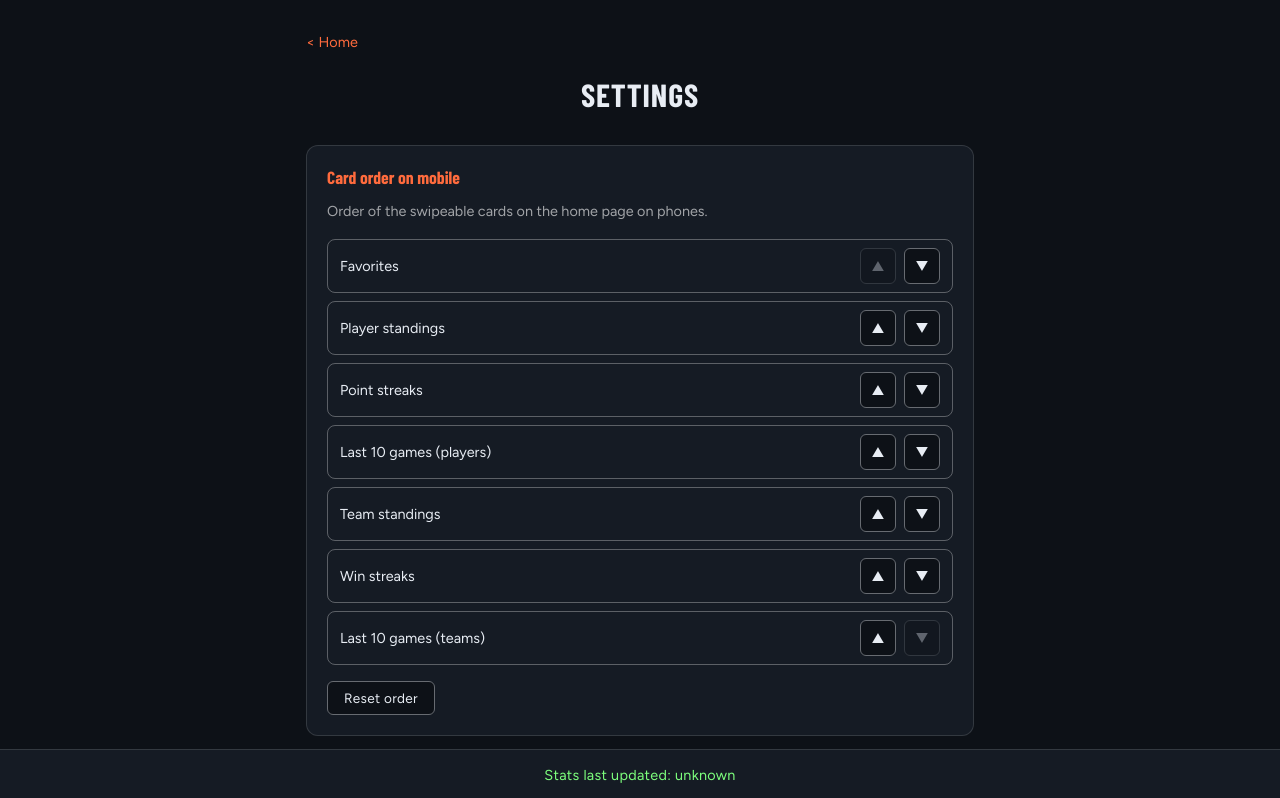
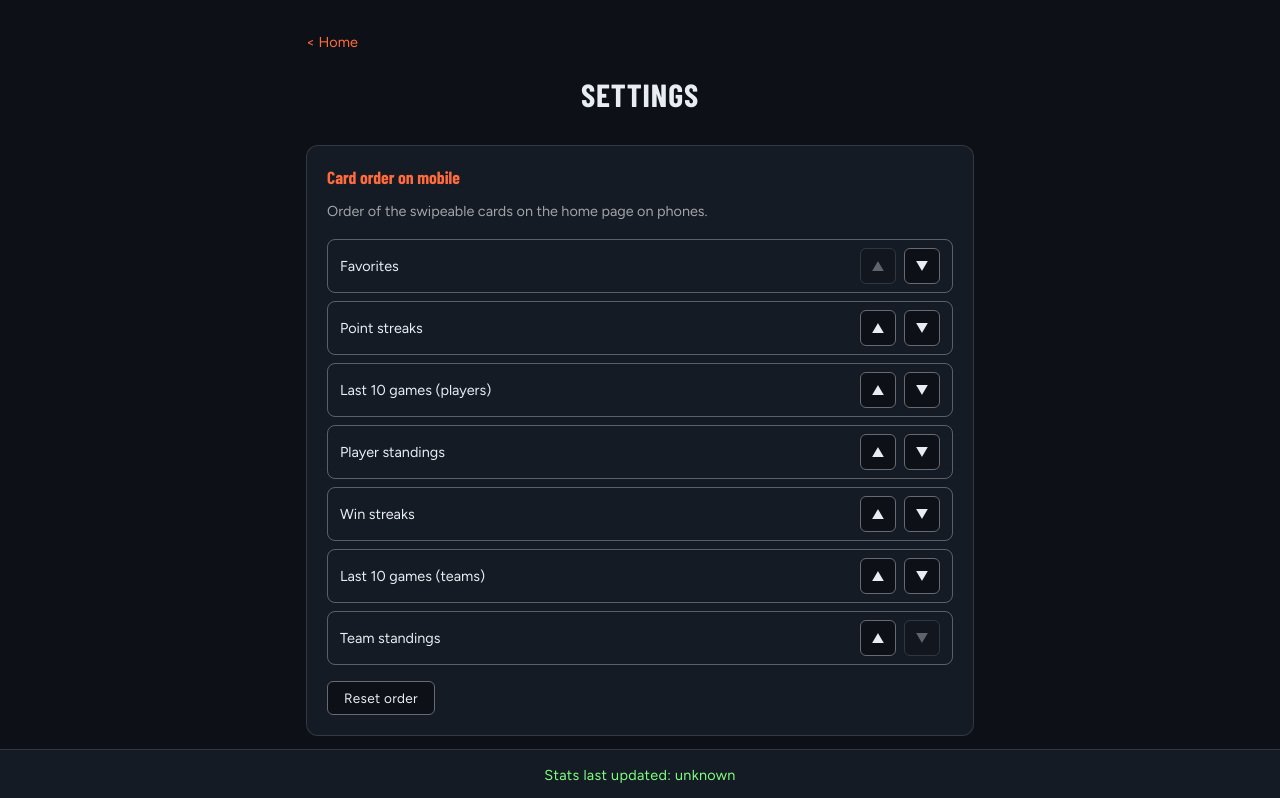
Before and after one commit to Kyozoku-des/whos-hot-hockey, a Vue app in the folder frontend/: page /settings in a window 1280 px wide. Shown: the top 798 px of the page. Built offline with nearby package versions, Linux system fonts and the light colour scheme; no server answers.

Commit message:
feat: change default home card order.

```diff
--- a/frontend/src/composables/useSettings.js
+++ b/frontend/src/composables/useSettings.js
@@ -8,12 +8,12 @@ const SETTINGS_KEY = 'nhl_settings'
 // table component; the label tells the two "Last 10 games" cards apart here.
 export const HOME_CARDS = [
   { key: 'favorites', title: 'Favorites', label: 'Favorites' },
-  { key: 'standings', title: 'Player standings', label: 'Player standings' },
   { key: 'streaks', title: 'Point streaks', label: 'Point streaks' },
   { key: 'hot-players', title: 'Last 10 games', label: 'Last 10 games (players)' },
-  { key: 'team-standings', title: 'Team standings', label: 'Team standings' },
+  { key: 'standings', title: 'Player standings', label: 'Player standings' },
   { key: 'win-streaks', title: 'Win streaks', label: 'Win streaks' },
-  { key: 'team-hot', title: 'Last 10 games', label: 'Last 10 games (teams)' }
+  { key: 'team-hot', title: 'Last 10 games', label: 'Last 10 games (teams)' },
+  { key: 'team-standings', title: 'Team standings', label: 'Team standings' }
 ]
 
 const DEFAULT_ORDER = HOME_CARDS.map(card => card.key)
```
